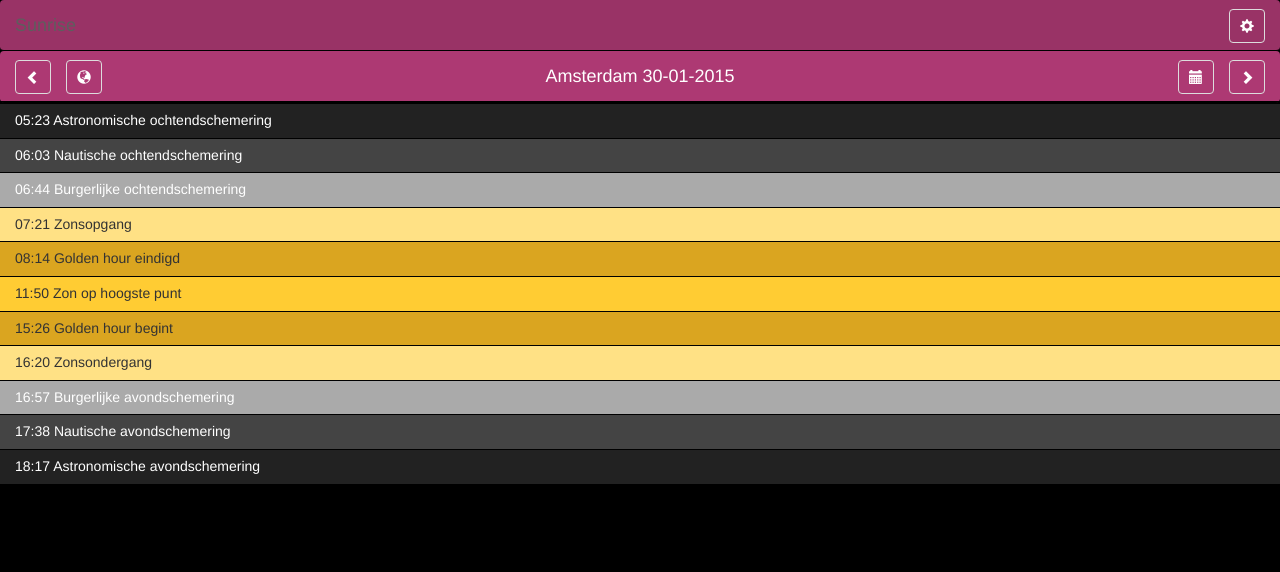
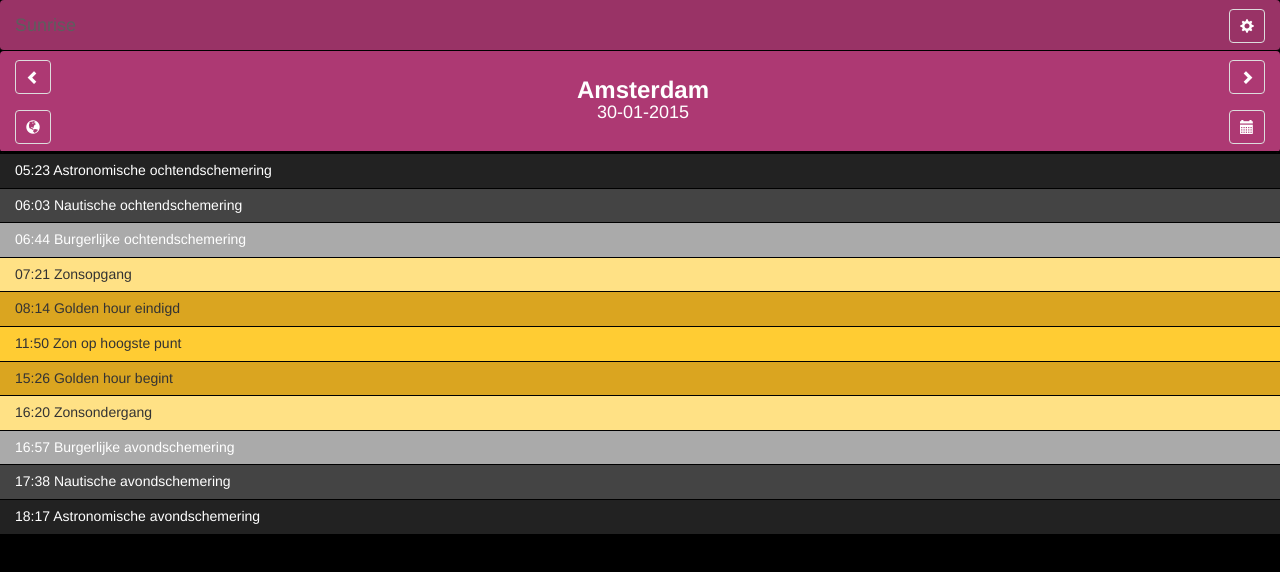
Before and after one commit to kverhoef/Sunrise, a plain HTML site: page index.html in a window 1280 px wide. Drawn offline with Linux system fonts and the light colour scheme; files whose address does not match are found by name.

Commit message:
Fixed bar

```diff
--- a/index.html
+++ b/index.html
@@ -262,6 +262,11 @@
 				color:white;
 			}
 
+			#buttonBar {
+				background-color:#AD3973!important;
+				color:white;
+			}
+
         </style>
     </head>
     <body ng-app="app">
@@ -282,13 +287,13 @@
 
 			<div class="main" ng-show="view == 'main'">
 
-				<nav class="navbar navbar-default" style="background-color:#AD3973!important;color:white;">
+				<nav class="navbar navbar-default" id="buttonBar">
 				  <div class="container-fl">
 
 					<div class="navbar-head row">
 						<table style="width:100%;">
 							<tr>
-								<td style="width:120px;">
+								<td class="buttonCell" id="buttonCell1" style="width:60px;">
 
 									<span class="glyphicon glyphicon-chevron-left btn btn-primary navbar-toggle" style="float:left!important;margin-left: 15px;margin-right: 0px!important;" ng-click="incrementDays(-1)"></span>
 
@@ -304,11 +309,14 @@
 
 								</td>
 
-								<td class="text-center">
+								<td class="text-center" >
 
-									<span style="font-size: 18px; line-height: 20px; padding: 15px; display:block;">{{settings.city}} {{date | date:'dd-MM-yyyy' }}</span>
+									<span style="font-size: 18px; line-height: 20px; padding: 15px; display:block;" id="textCell">
+										<strong style="font-size: 24px;">{{settings.city}}</strong><br />
+										{{date | date:'dd-MM-yyyy' }}
+									</span>
 
-								<td style="width:120px;">
+								<td class="buttonCell" id="buttonCell2" style="width:60px;">
 									<span class="glyphicon glyphicon-chevron-right btn btn-primary navbar-toggle" style="margin-right: 15px!important;" ng-click="incrementDays(1)"></span>
 									<span class="glyphicon glyphicon glyphicon-calendar btn btn-primary navbar-toggle datepicker" style="margin-right: 15px!important;" ></span>
 
```
